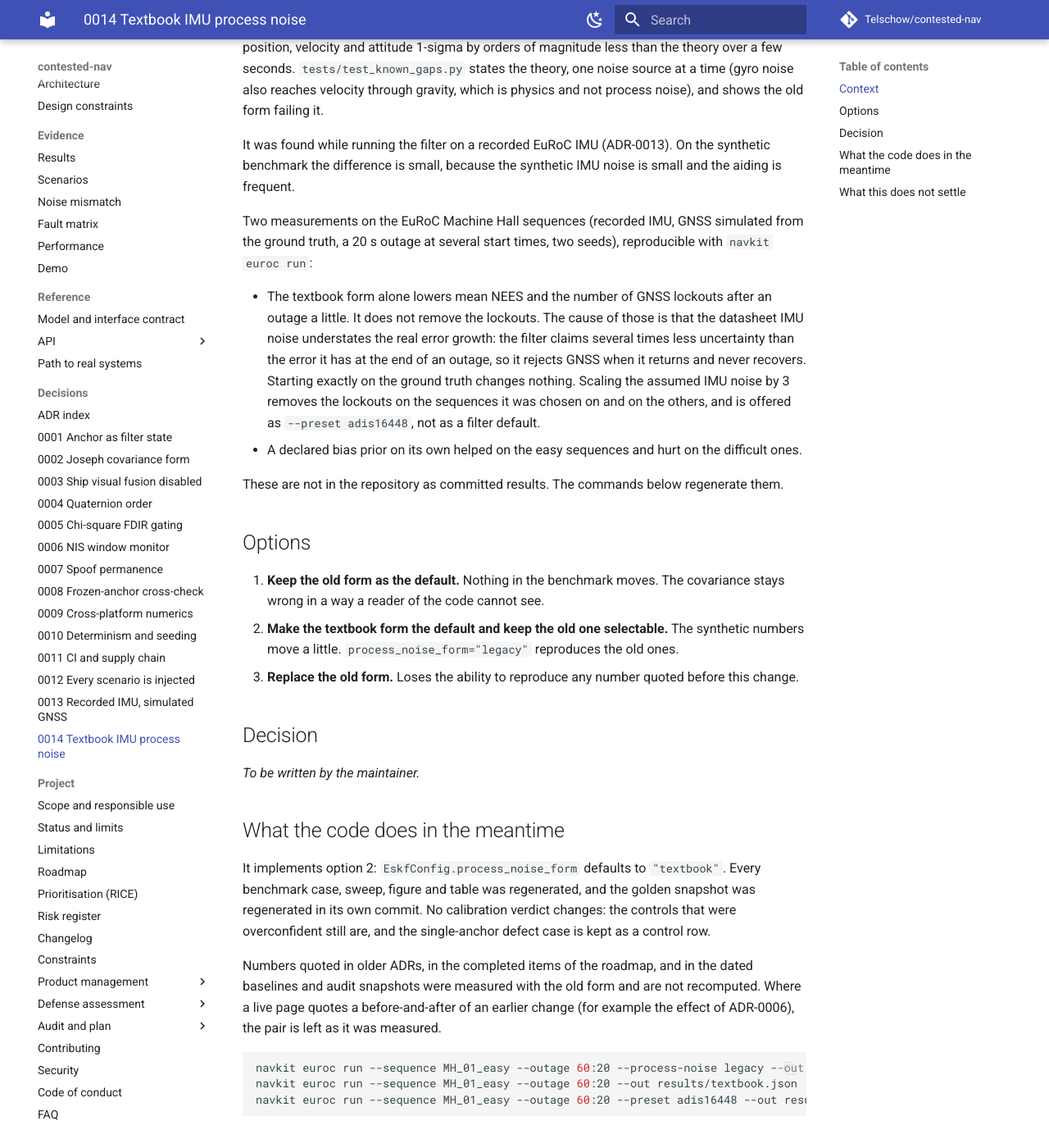
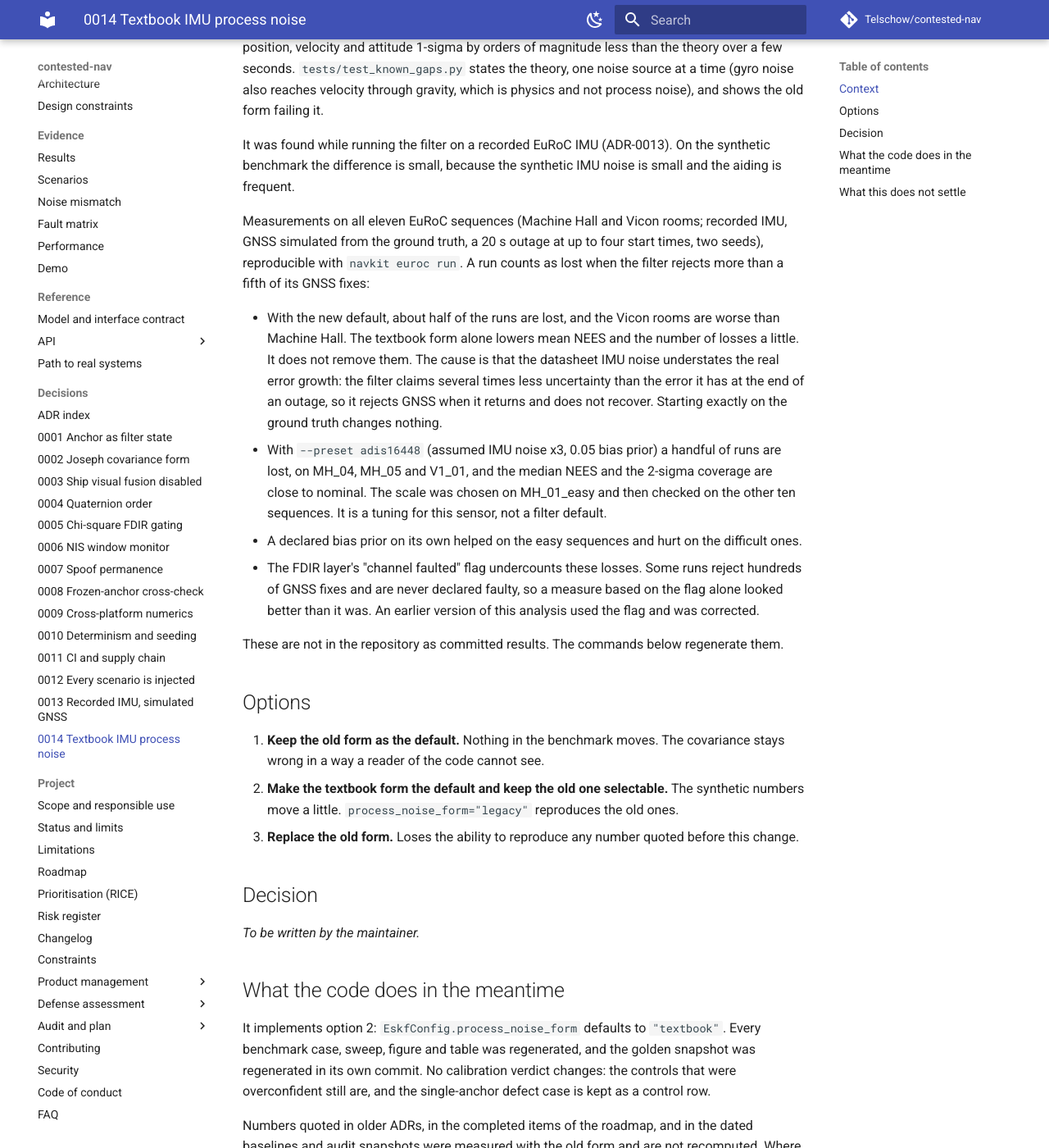
Before and after one commit to Telschow/contested-nav, an MkDocs documentation site: the page built from docs/adr/0014-textbook-imu-process-noise-by-default.md, in a window 1280 px wide and 1400 px high, scrolled down 462 px. Shown: the whole window at 82% size. Built offline with MkDocs 1.6.1 and Material for MkDocs 9.7.7, drawn with Linux system fonts in a browser that asks for light colours; comment, search, counter and statistics services are not loaded; some of the changed text lies outside the part shown.

Commit message:
docs: record the preset check on all eleven EuRoC sequences
The adis16448 preset was checked on the Vicon rooms as well as Machine Hall.
It leaves a handful of lost runs (MH_04, MH_05, V1_01). The FDIR faulted flag
undercounts lost runs, which ADR-0014 now says; an earlier count that used the
flag alone was too optimistic and is corrected there.

Co-Authored-By: Claude Sonnet 5.5 <noreply@anthropic.com>

```diff
--- a/docs/adr/0014-textbook-imu-process-noise-by-default.md
+++ b/docs/adr/0014-textbook-imu-process-noise-by-default.md
@@ -17,16 +17,23 @@ velocity through gravity, which is physics and not process noise), and shows the
 It was found while running the filter on a recorded EuRoC IMU (ADR-0013). On the synthetic benchmark
 the difference is small, because the synthetic IMU noise is small and the aiding is frequent.
 
-Two measurements on the EuRoC Machine Hall sequences (recorded IMU, GNSS simulated from the ground
-truth, a 20 s outage at several start times, two seeds), reproducible with `navkit euroc run`:
+Measurements on all eleven EuRoC sequences (Machine Hall and Vicon rooms; recorded IMU, GNSS simulated
+from the ground truth, a 20 s outage at up to four start times, two seeds), reproducible with
+`navkit euroc run`. A run counts as lost when the filter rejects more than a fifth of its GNSS fixes:
 
-- The textbook form alone lowers mean NEES and the number of GNSS lockouts after an outage a little. It
-  does not remove the lockouts. The cause of those is that the datasheet IMU noise understates the real
-  error growth: the filter claims several times less uncertainty than the error it has at the end of an
-  outage, so it rejects GNSS when it returns and never recovers. Starting exactly on the ground truth
-  changes nothing. Scaling the assumed IMU noise by 3 removes the lockouts on the sequences it was
-  chosen on and on the others, and is offered as `--preset adis16448`, not as a filter default.
+- With the new default, about half of the runs are lost, and the Vicon rooms are worse than Machine Hall.
+  The textbook form alone lowers mean NEES and the number of losses a little. It does not remove them.
+  The cause is that the datasheet IMU noise understates the real error growth: the filter claims several
+  times less uncertainty than the error it has at the end of an outage, so it rejects GNSS when it returns
+  and does not recover. Starting exactly on the ground truth changes nothing.
+- With `--preset adis16448` (assumed IMU noise x3, 0.05 bias prior) a handful of runs are lost, on MH_04,
+  MH_05 and V1_01, and the median NEES and the 2-sigma coverage are close to nominal. The scale was chosen
+  on MH_01_easy and then checked on the other ten sequences. It is a tuning for this sensor, not a filter
+  default.
 - A declared bias prior on its own helped on the easy sequences and hurt on the difficult ones.
+- The FDIR layer's "channel faulted" flag undercounts these losses. Some runs reject hundreds of GNSS fixes
+  and are never declared faulty, so a measure based on the flag alone looked better than it was. An earlier
+  version of this analysis used the flag and was corrected.
 
 These are not in the repository as committed results. The commands below regenerate them.
 
@@ -63,8 +70,9 @@ navkit euroc run --sequence MH_01_easy --outage 60:20 --preset adis16448 --out r
 ## What this does not settle
 
 - The IMU noise inflation is a property of one sensor and these recordings. It was chosen on one
-  sequence and checked on four others, all of them Machine Hall. The Vicon room sequences have not
-  been run.
+  sequence and checked on ten others from the same dataset, so it has not been tested on another
+  IMU or another vehicle. It still fails on a few runs, and V1_01_easy is the weakest.
+- That the FDIR layer misses a long run of rejections is a separate finding and is not addressed here.
 - GNSS is simulated from the ground truth. Nothing here is GNSS-denied performance in the field.
 - The filter does not model scale-factor error, axis misalignment, or a time-varying bias, which are
   the likely sources of the gap between the datasheet noise and the real error growth. That is a
```
Also changed, not shown: CHANGELOG.md (+2 -2 lines), docs/adr/0013-recorded-imu-with-simulated-gnss.md (+1 -1 lines), 1 other file.
